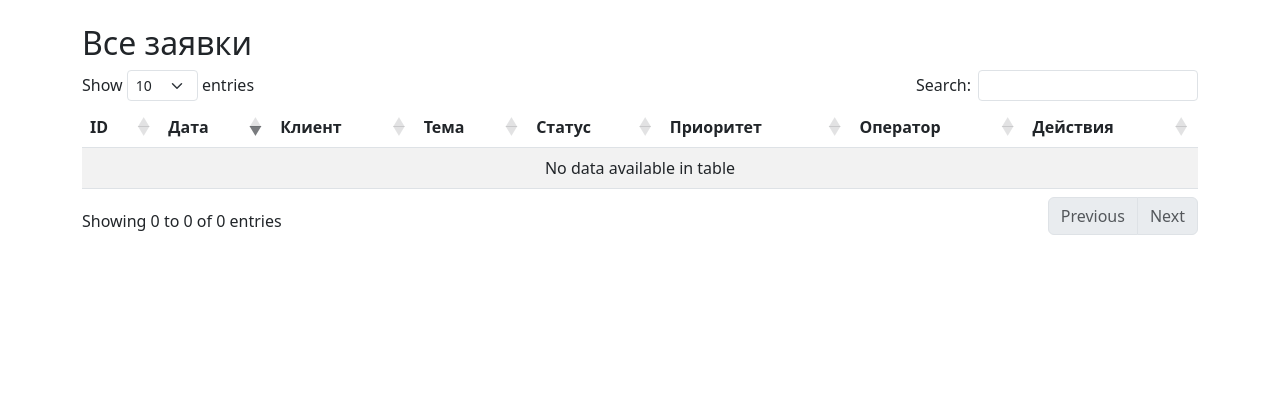
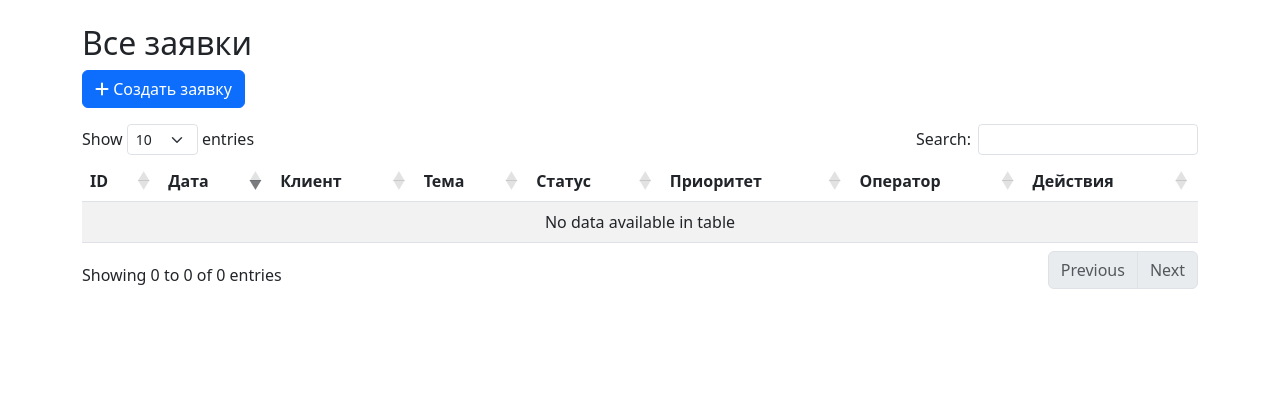
Before and after one commit to vladrob333333-sys/diplom200, a Flask app: page /operator/tickets in a window 1280 px wide. Shown: the part 56-476 px from the top of the page. Run offline with Flask 3, Linux system fonts and the light colour scheme; a user stored in the database is signed in; data that the repository does not hold is empty; some libraries are stand-ins or nearby versions.

Commit message:
tickets.html

```diff
--- a/app/templates/operator/tickets.html
+++ b/app/templates/operator/tickets.html
@@ -2,6 +2,7 @@
 {% block title %}Заявки{% endblock %}
 {% block content %}
 <h2>Все заявки</h2>
+<a href="{{ url_for('operator.create_ticket') }}" class="btn btn-primary mb-3"><i class="fas fa-plus"></i> Создать заявку</a>
 <table id="tickets-table" class="table table-striped">
     <thead>
         <tr>
```
